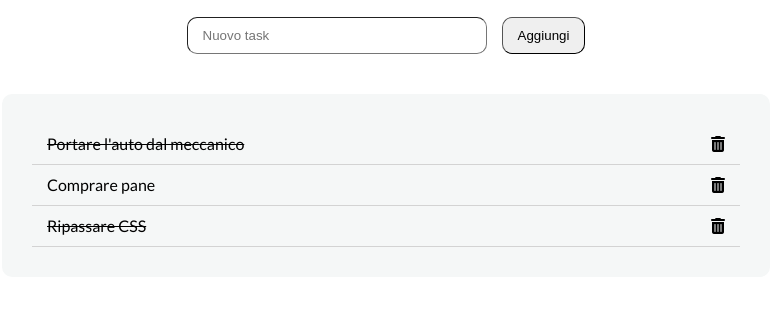
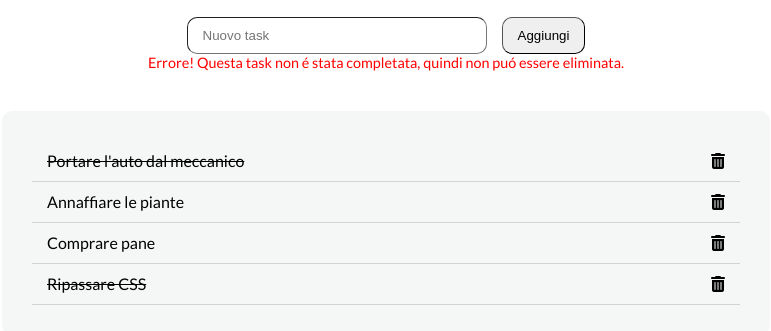
Before and after one commit to Daniele206/vue-todolist, a plain HTML site: page index.html in a window 1280 px wide. Both pictures are taken after a click on the icon 972 px from the left and 258 px from the top of the page. Shown: the part 73-404 px from the top of the page, without its empty margins (254-1025 px from the left). Drawn offline with nearby package versions, Linux system fonts and the light colour scheme.

Commit message:
[add] delete-filter-done

```diff
--- a/index.html
+++ b/index.html
@@ -41,7 +41,7 @@
         v-for="(task, i) in todoList"
         @click="task.done = !task.done">
           <span :class="taskDone(task.done)">{{task.text}}</span>
-          <i @click.stop="deleteTask(i)" class="fa-solid fa-trash-can"></i>
+          <i @click.stop="deleteTask(i, task.done)" class="fa-solid fa-trash-can"></i>
         </li>
       </ul>
 
--- a/js/script.js
+++ b/js/script.js
@@ -36,8 +36,13 @@ createApp({
       }
     },
 
-    deleteTask(i){
-      this.todoList.splice(i, 1);
+    deleteTask(i, done){
+      if(done === true){
+        this.todoList.splice(i, 1);
+        this.erroreImput = '';
+      }else{
+        this.erroreImput = 'Errore! Questa task non é stata completata, quindi non puó essere eliminata.';
+      };
     },
 
     addTask(){
```
